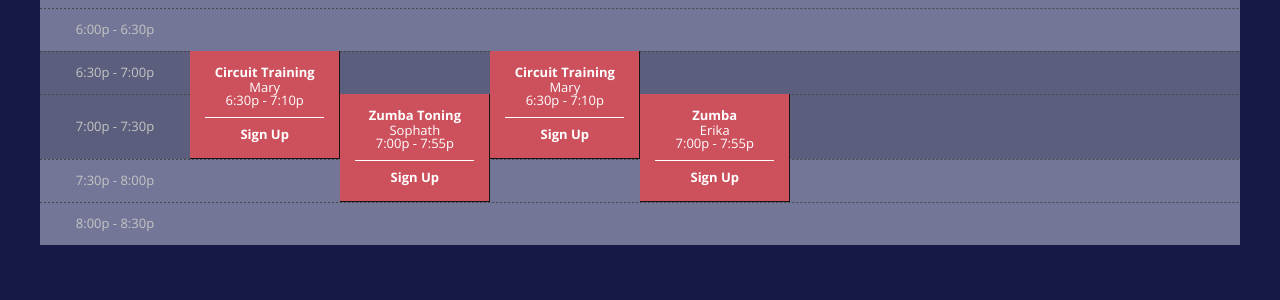
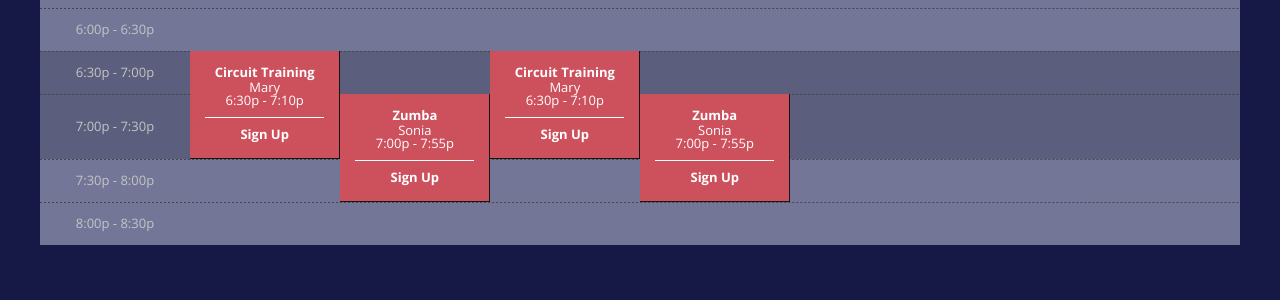
Before and after one commit to rwstone/shapeitup, a Jekyll site: the page built from schedule/index.md, in a window 1280 px wide. Shown: the part 661-961 px from the top of the page. Built offline with Jekyll 4.4.1, drawn with Linux system fonts in a browser that asks for light colours; some web fonts are replaced.

Commit message:
Updated Index

```diff
--- a/schedule/index.md
+++ b/schedule/index.md
@@ -9,8 +9,8 @@ sessions:
   start_time: 6:30p
   end_time: 7:10p
   length: 2
-- class: Zumba Toning
-  instructor: Sophath
+- class: Zumba
+  instructor: Sonia
   day: Tuesday
   start_time: 7:00p
   end_time: 7:55p
@@ -22,7 +22,7 @@ sessions:
   end_time: 7:10p
   length: 2
 - class: Zumba
-  instructor: Erika
+  instructor: Sonia
   day: Thursday
   start_time: 7:00p
   end_time: 7:55p
```
